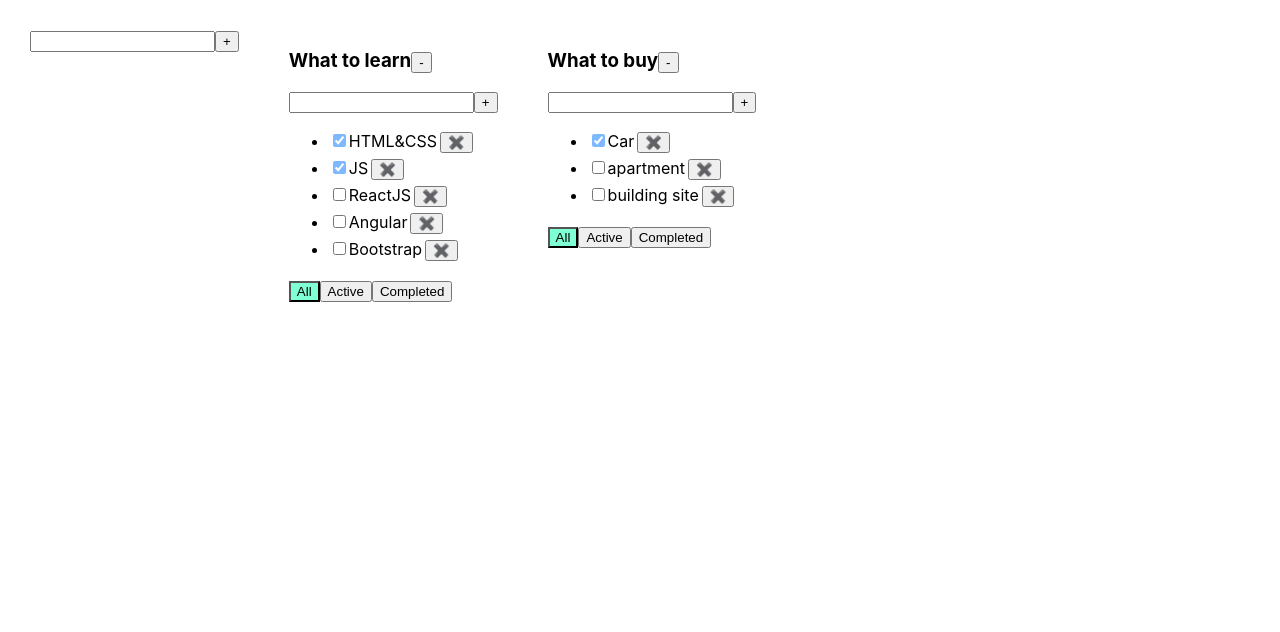
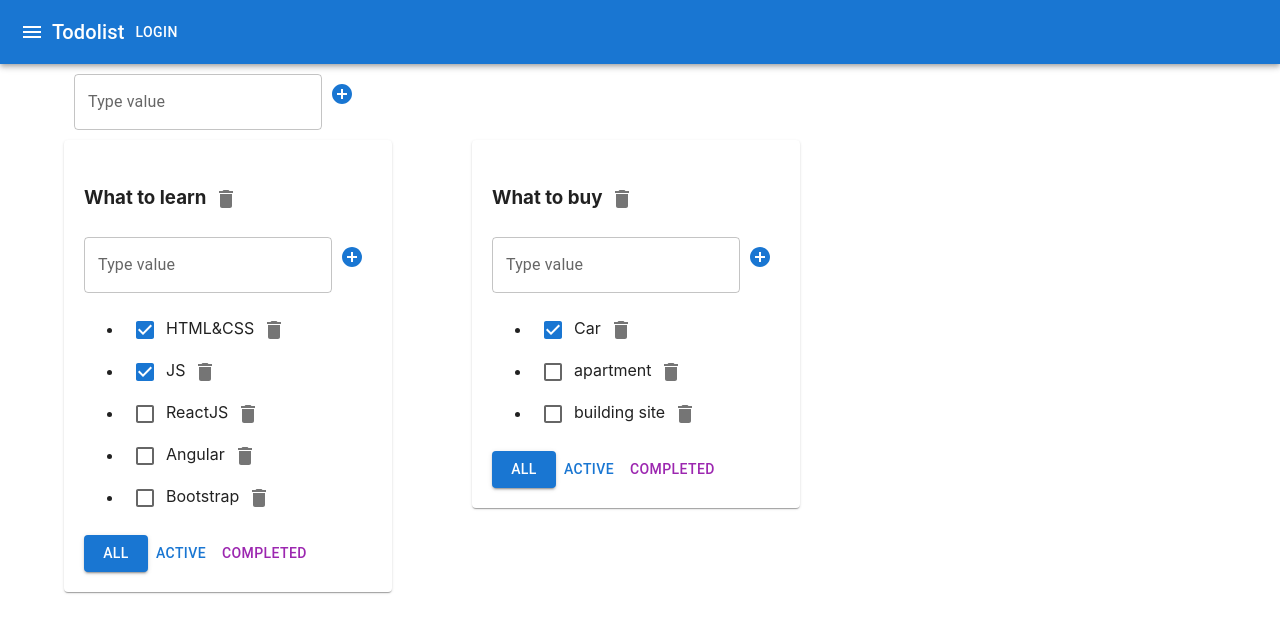
Before and after one commit to 1evgen/Todolist, a React (Create React App) app: page / in a window 1280 px wide. Shown: the top 632 px of the page. Built offline with nearby package versions, Linux system fonts and the light colour scheme.

Commit message:
add style Material UI

```diff
--- a/package.json
+++ b/package.json
@@ -3,6 +3,10 @@
   "version": "0.1.0",
   "private": true,
   "dependencies": {
+    "@emotion/react": "^11.11.1",
+    "@emotion/styled": "^11.11.0",
+    "@mui/icons-material": "^5.11.16",
+    "@mui/material": "^5.13.5",
     "@testing-library/jest-dom": "^5.16.5",
     "@testing-library/react": "^13.4.0",
     "@testing-library/user-event": "^13.5.0",
--- a/src/AddItemForm.tsx
+++ b/src/AddItemForm.tsx
@@ -1,4 +1,6 @@
 import React, {ChangeEvent, KeyboardEvent, useState} from "react";
+import {IconButton, TextField} from "@mui/material";
+import {AddCircle} from "@mui/icons-material";
 
 type AddItemFormType = {
     addItemForm: (title:string) => void
@@ -30,13 +32,22 @@ export const AddItemForm = (props: AddItemFormType) => {
 
     return (
         <div>
-            <input value={title}
-                   onChange={changeTitleHandler}
-                   onKeyUp={onClickEnterHandler}
-                   className={error ? 'error' : ''}
+            {/*<input value={title}*/}
+            {/*       onChange={changeTitleHandler}*/}
+            {/*       onKeyUp={onClickEnterHandler}*/}
+            {/*       className={error ? 'error' : ''}*/}
+            {/*/>*/}
+            <TextField value={title}
+                       variant={'outlined'}
+                       label={'Type value'}
+                       onChange={changeTitleHandler}
+                       onKeyUp={onClickEnterHandler}
+                       error={!!error}
+                       helperText={error}
             />
-            <button onClick={addTaskHandler}>+</button>
-            {error && <div className='error-message'>{error}</div>}
+            <IconButton color={"primary"}
+                        onClick={addTaskHandler}><AddCircle/></IconButton>
+            {/*{error && <div className='error-message'>{error}</div>}*/}
         </div>
     )
 
--- a/src/App.css
+++ b/src/App.css
@@ -1,29 +1,29 @@
-.App {
-  padding: 30px;
-  display: flex;
-}
+/*.App {*/
+/*  padding: 30px;*/
+/*  display: flex;*/
+/*}*/
 
-.App > div {
-  margin-right: 50px;
-}
+/*.App > div {*/
+/*  margin-right: 50px;*/
+/*}*/
 
-.error {
-  border: red 1px solid;
-}
+/*.error {*/
+/*  border: red 1px solid;*/
+/*}*/
 
-.error-message {
-  color: red;
-}
+/*.error-message {*/
+/*  color: red;*/
+/*}*/
 
-.active-filter {
-  background-color: aquamarine;
-}
+/*.active-filter {*/
+/*  background-color: aquamarine;*/
+/*}*/
 
-.is-done {
-  opacity: 0.5;
-}
+/*.is-done {*/
+/*  opacity: 0.5;*/
+/*}*/
 
-.buttonsDelete {
-  margin:  3px;
+/*.buttonsDelete {*/
+/*  margin:  3px;*/
 
-}
+/*}*/
--- a/src/App.tsx
+++ b/src/App.tsx
@@ -3,6 +3,8 @@ import './App.css';
 import {TaskType, Todolist} from "./Todolist";
 import {v1} from "uuid";
 import {AddItemForm} from "./AddItemForm";
+import {AppBar, Button, Container, Grid, IconButton, Paper, Toolbar, Typography} from "@mui/material";
+import {Menu} from "@mui/icons-material";
 
 
 export type filterType = 'all' | 'active' | 'completed'
@@ -95,11 +97,25 @@ function App() {
      setTodolists(todolists.map((el)=> el.id === todolistID ? {...el, title: newValue}: el))
     }
 
-
-
     return (
         <div className="App">
+            <AppBar position={'static'}>
+                <Toolbar>
+                    <IconButton edge='start' color='inherit' aria-label='menu'>
+                        <Menu />
+                    </IconButton>
+                    <Typography variant='h6'>
+                        Todolist
+                    </Typography>
+                    <Button color='inherit'>Login</Button>
+                </Toolbar>
+
+            </AppBar>
+            <Container fixed >
+                <Grid container style={{margin: '10px'}} >
             <AddItemForm addItemForm={addTodolist}/>
+                </Grid>
+                <Grid container spacing={10} >
             {
                 todolists.map((t) => {
                     let taskfiltred = tasks[t.id];
@@ -110,7 +126,9 @@ function App() {
                         taskfiltred = taskfiltred.filter((el) => el.isDone)
                     }
 
-                    return <Todolist title={t.title}
+                    return <Grid item>
+                        <Paper style= {{padding: "20px"}}>
+                    <Todolist        title={t.title}
                                      id={t.id}
                                      tasks={taskfiltred}
                                      removeTasks={removeTasks}
@@ -122,8 +140,13 @@ function App() {
                                      changeTaskTitle={changeTaskTitle}
                                      changeTodolistTitle={changeTodolistTitle}
                     />
+                        </Paper>
+                        </Grid>
                 })
+
             }
+                </Grid>
+            </Container>
         </div>
     );
 }
--- a/src/EditableSpan.tsx
+++ b/src/EditableSpan.tsx
@@ -1,6 +1,7 @@
 import React, {ChangeEvent, useState} from "react";
 import {Simulate} from "react-dom/test-utils";
 import input = Simulate.input;
+import {TextField} from "@mui/material";
 
 type EditableSpanType = {
     title: string
@@ -27,11 +28,18 @@ export const EditableSpan = (props: EditableSpanType) => {
 
     return (
         editMode ?
-            <input value={title}
-                   onBlur={activateViewMode}
-                   autoFocus
-                   onChange={onChangeTitleHandler}
+            <TextField  value={title}
+                        variant={'standard'}
+                        onBlur={activateViewMode}
+                        autoFocus
+                        onChange={onChangeTitleHandler}
             />
+
+            // <input value={title}
+            //        onBlur={activateViewMode}
+            //        autoFocus
+            //        onChange={onChangeTitleHandler}
+            // />
             : <span onDoubleClick={activateEditMode}>{props.title}</span>
 
 
--- a/src/Todolist.tsx
+++ b/src/Todolist.tsx
@@ -2,6 +2,8 @@ import React, {ChangeEvent} from 'react';
 import {filterType} from "./App";
 import {AddItemForm} from "./AddItemForm";
 import {EditableSpan} from "./EditableSpan";
+import {Button, Checkbox, IconButton} from "@mui/material";
+import {Delete} from "@mui/icons-material";
 
 
 export type TaskType = {
@@ -40,6 +42,7 @@ export const Todolist = (props: TodolistType) => {
     const removeTodolistHandler = () => props.removeTodolist(props.id)
     const addTask = (title: string) => props.addTask(props.id, title)
     const changeTodolistHandler = (newValue: string)=> {
+
         props.changeTodolistTitle(props.id, newValue)
     }
 
@@ -48,7 +51,9 @@ export const Todolist = (props: TodolistType) => {
             <div>
                 <h3>
                     <EditableSpan title={props.title} onChange={changeTodolistHandler}/>
-                    <button onClick={removeTodolistHandler}>-</button>
+                    <IconButton aria-label="delete" onClick={removeTodolistHandler} >
+                        <Delete />
+                    </IconButton>
                 </h3>
                 <AddItemForm addItemForm={addTask}/>
                 <ul>
@@ -56,31 +61,41 @@ export const Todolist = (props: TodolistType) => {
                             const onChange = (newValue: string) => {
                             props.changeTaskTitle(t.id, newValue, props.id)
                         }
+                        const testHandler = (e: any) => changeStatusHandler(t.id, e)
                         return <li key={t.id}>
-                            <input className={t.isDone ? 'is-done' : ''}
-                                   type="checkbox"
-                                   onChange={(e) => changeStatusHandler(t.id, e)}
-                                   checked={t.isDone}
+                            <Checkbox className={t.isDone ? 'is-done' : ''}
+                                      onChange={testHandler}
+                                      checked={t.isDone}
                             />
+
+                            {/*<input className={t.isDone ? 'is-done' : ''}*/}
+                            {/*       type="checkbox"*/}
+                            {/*       onChange={testHandler}*/}
+                            {/*       checked={t.isDone}*/}
+                            {/*/>*/}
                             <EditableSpan title={t.title}
                                           onChange={onChange}
                             />
-
-                            <button className='buttonsDelete'
-                                    onClick={() => removeTaskHandler(t.id)}>✖️</button>
+                            <IconButton onClick={() => removeTaskHandler(t.id)}
+                                        aria-label="delete">
+                                <Delete />
+                            </IconButton>
                         </li>
                     })
                     }
                 </ul>
                 <div>
-                    <button className={props.filter === 'all' ? 'active-filter' : ''} onClick={onClickButtonAll}>All
-                    </button>
-                    <button className={props.filter === 'active' ? 'active-filter' : ''}
+                    <Button variant={props.filter === 'all' ? 'contained' : 'text'}
+                            onClick={onClickButtonAll}>All
+                    </Button>
+                    <Button color={'primary'}
+                            variant={props.filter === 'active' ? 'contained' : 'text'}
                             onClick={onClickButtonActive}>Active
-                    </button>
-                    <button className={props.filter === 'completed' ? 'active-filter' : ''}
+                    </Button>
+                    <Button color={'secondary'}
+                            variant={props.filter === 'completed' ? 'contained' : 'text'}
                             onClick={onClickButtonCompleted}>Completed
-                    </button>
+                    </Button>
                 </div>
             </div>
         </div>
```
Also changed, not shown: 1 other file (tests, documents, lock files or other folders).
